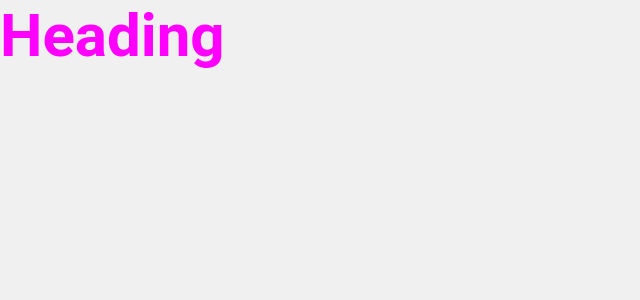
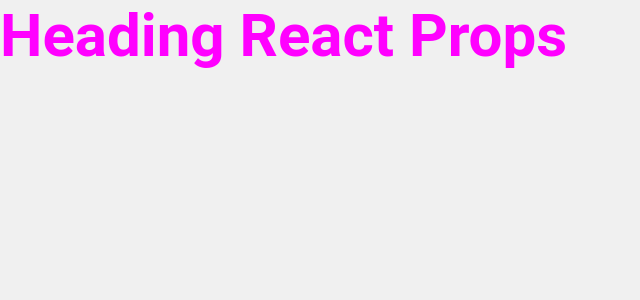
Before and after one commit to Aleydon/Pomodoro-Timer, a React (Vite) app: page / in a window 1280 px wide. Shown: the top 300 px of the page, without its empty margins (0-640 px from the left). Built offline with nearby package versions, Linux system fonts and the light colour scheme.

Commit message:
feat(react props): props example

```diff
--- a/src/App.tsx
+++ b/src/App.tsx
@@ -6,7 +6,7 @@
 export function App() {
 	return (
 		<>
-			<Heading />
+			<Heading>React Props</Heading>
 		</>
 	);
 }
--- a/src/components/Heading.tsx
+++ b/src/components/Heading.tsx
@@ -1,9 +1,9 @@
 import styles from './Heading.module.css';
 
-export function Heading() {
+export function Heading(props: { children: React.ReactNode }) {
 	return (
 		<>
-			<h1 className={styles.heading}>Heading</h1>
+			<h1 className={styles.heading}>Heading {props.children}</h1>
 		</>
 	);
 }
```
